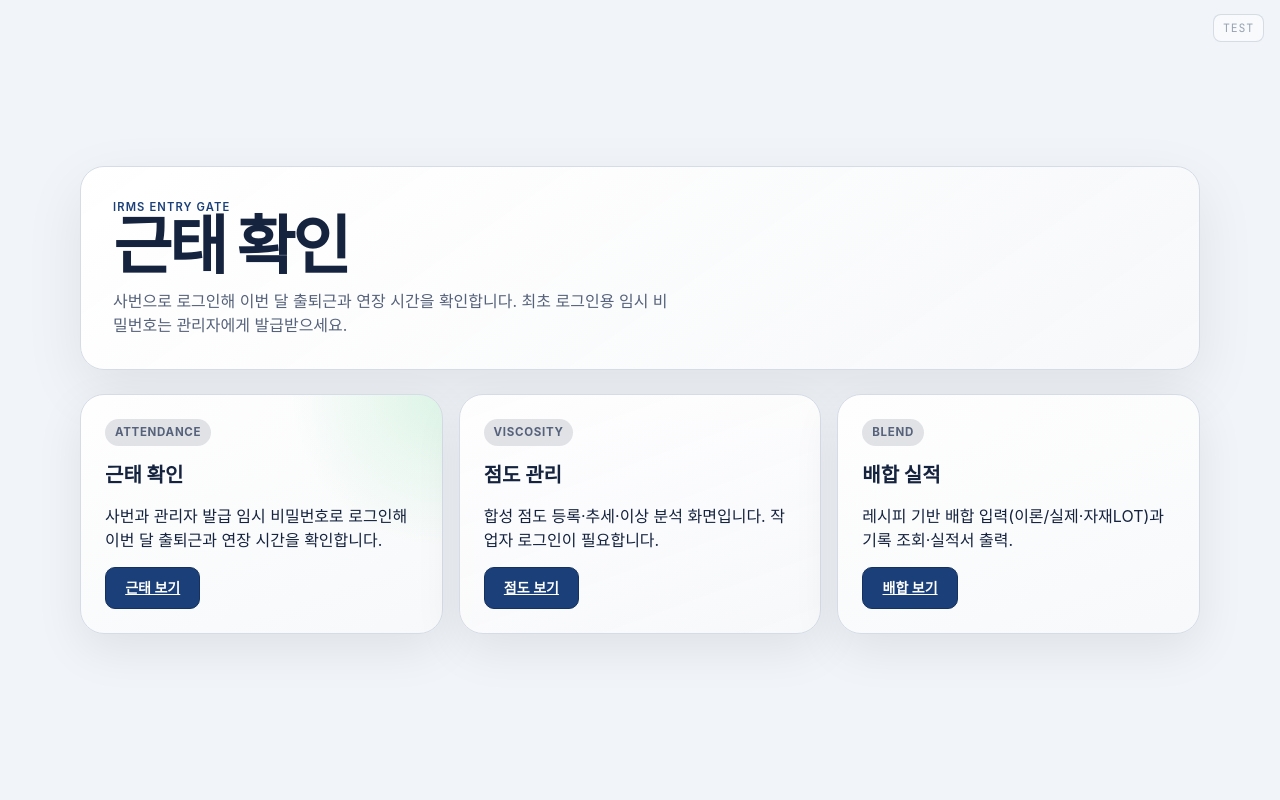
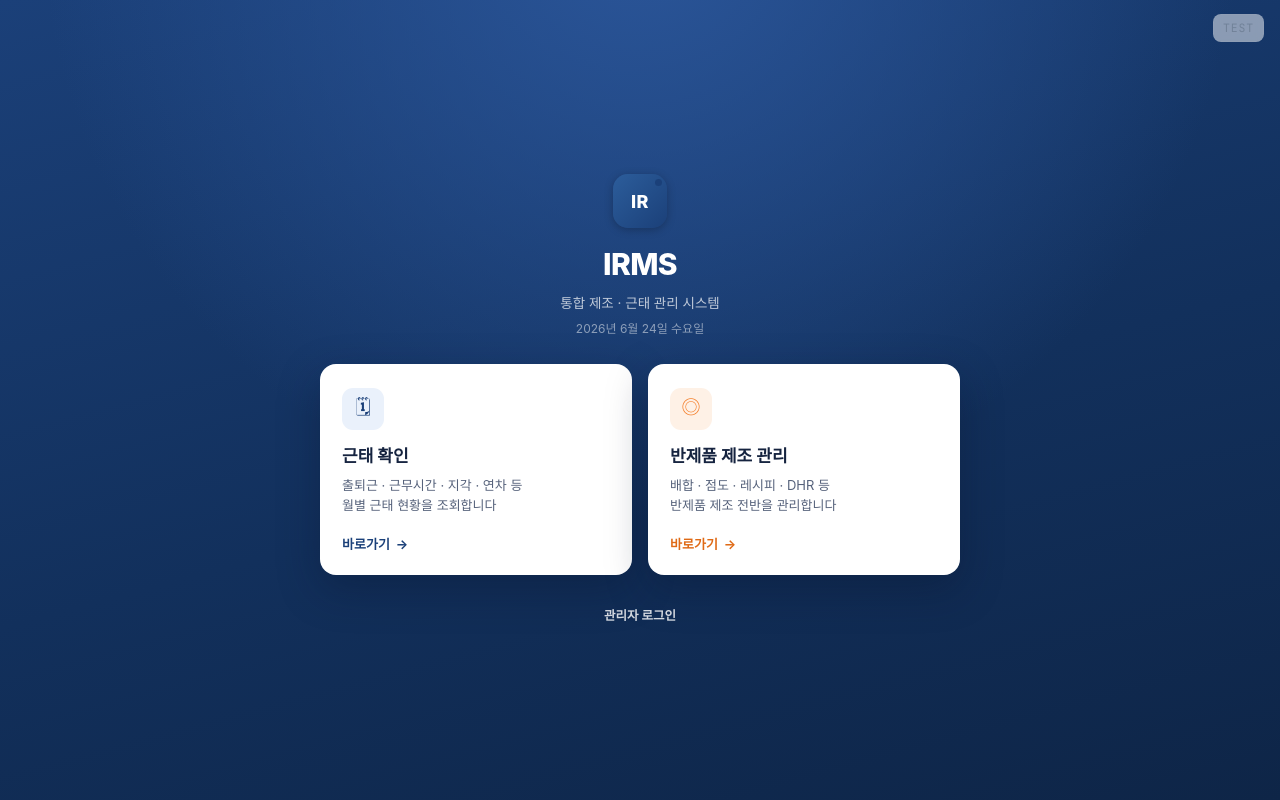
Before and after one commit to ykh00046/IRMS, a Python web app: template templates/entry.html in a window 1280 px wide. Run offline with Jinja, Linux system fonts and the light colour scheme; the template is opened without the code that fills it, so the values that code supplies are empty; some libraries are stand-ins or nearby versions; some web fonts are replaced.

Commit message:
feat(ui): 런처(entry) 시안 이식 — 네이비 게이트 + 2타일 (4/n)
홈 진입 화면을 시안 IRMS.dc 런처로 교체.
- 네이비 그라데이션 배경 + IR 로고(오렌지 닷) + "IRMS / 통합 제조·근태 관리 시스템" + 날짜(JS 렌더)
- 2타일: 근태 확인(/attendance) · 반제품 제조 관리(/blend, 사이드바로 점도·관리 연결) —
  사장님이 시안에서 직접 설계한 2타일 IA를 따름. 배합/점도는 오픈 유지(현장)
- 비로그인=관리자 로그인 링크, 로그인=유저·로그아웃
- access.css에 .launch-* 스타일 추가(기존 access-* 보존)
- 검증: 251 passed, 브라우저에서 시안과 일치 확인

Co-Authored-By: Claude Opus 4.8 <noreply@anthropic.com>

```diff
--- a/static/css/access.css
+++ b/static/css/access.css
@@ -139,6 +139,167 @@
   width: fit-content;
 }
 
+/* =========================================================================
+   런처 (entry.html) — 시안 IRMS.dc 네이비 게이트
+   ========================================================================= */
+
+.launch-body {
+  min-height: 100vh;
+  margin: 0;
+  background:
+    radial-gradient(circle at 50% -10%, #2b569a 0%, transparent 55%),
+    linear-gradient(165deg, #1b4079 0%, #12305c 55%, #0e2547 100%);
+  color: #fff;
+  display: grid;
+  place-items: center;
+  padding: 2rem 1.5rem;
+}
+
+.launch-stage {
+  width: min(640px, 100%);
+  display: flex;
+  flex-direction: column;
+  gap: 26px;
+}
+
+.launch-head {
+  text-align: center;
+  display: flex;
+  flex-direction: column;
+  align-items: center;
+  gap: 6px;
+}
+
+.launch-logo {
+  width: 54px;
+  height: 54px;
+  border-radius: 15px;
+  font-size: 18px;
+  margin-bottom: 8px;
+}
+
+.launch-title {
+  font-size: 30px;
+  font-weight: 800;
+  letter-spacing: -0.02em;
+  color: #fff;
+}
+
+.launch-sub {
+  font-size: 13.5px;
+  color: rgba(255, 255, 255, 0.72);
+}
+
+.launch-date {
+  font-size: 12px;
+  color: rgba(255, 255, 255, 0.5);
+}
+
+.launch-grid {
+  display: grid;
+  grid-template-columns: 1fr 1fr;
+  gap: 16px;
+}
+
+.launch-tile {
+  display: flex;
+  flex-direction: column;
+  gap: 6px;
+  padding: 24px 22px 20px;
+  background: var(--surface, #fff);
+  border-radius: 16px;
+  box-shadow: 0 14px 40px rgba(8, 20, 45, 0.35);
+  text-decoration: none;
+  color: var(--text-primary);
+  transition: transform 0.16s ease, box-shadow 0.16s ease;
+}
+
+.launch-tile:hover {
+  transform: translateY(-3px);
+  box-shadow: 0 20px 52px rgba(8, 20, 45, 0.45);
+}
+
+.launch-tile-ico {
+  width: 42px;
+  height: 42px;
+  border-radius: 11px;
+  display: grid;
+  place-items: center;
+  font-size: 19px;
+  margin-bottom: 8px;
+  background: var(--brand-soft, #eaf1fb);
+  color: var(--brand, #1b4079);
+}
+
+.launch-tile-ico-mfg {
+  background: var(--accent-soft, #fef1e6);
+  color: var(--accent-secondary, #f47c26);
+}
+
+.launch-tile-title {
+  font-size: 17px;
+  font-weight: 700;
+  color: var(--text-primary);
+}
+
+.launch-tile-desc {
+  font-size: 13px;
+  line-height: 1.55;
+  color: var(--text-secondary);
+}
+
+.launch-tile-go {
+  margin-top: 14px;
+  display: flex;
+  align-items: center;
+  gap: 6px;
+  font-size: 13px;
+  font-weight: 700;
+  color: var(--brand, #1b4079);
+}
+
+.launch-tile-go-accent {
+  color: var(--accent-secondary-hover, #df6a16);
+}
+
+.launch-foot {
+  display: flex;
+  align-items: center;
+  justify-content: center;
+  gap: 12px;
+  margin-top: 6px;
+  font-size: 12.5px;
+  color: rgba(255, 255, 255, 0.55);
+}
+
+.launch-foot-link {
+  color: rgba(255, 255, 255, 0.82);
+  text-decoration: none;
+  font-weight: 600;
+}
+
+.launch-foot-link:hover {
+  color: #fff;
+}
+
+.launch-logout {
+  background: rgba(255, 255, 255, 0.12);
+  border-color: rgba(255, 255, 255, 0.22);
+  color: #fff;
+}
+
+.launch-logout:hover:not(:disabled) {
+  background: rgba(255, 255, 255, 0.2);
+  border-color: rgba(255, 255, 255, 0.35);
+  color: #fff;
+}
+
+@media (max-width: 560px) {
+  .launch-grid {
+    grid-template-columns: 1fr;
+  }
+}
+
 .entry-test-corner {
   position: fixed;
   top: 0.85rem;
--- a/templates/entry.html
+++ b/templates/entry.html
@@ -3,7 +3,7 @@
   <head>
     <meta charset="UTF-8" />
     <meta name="viewport" content="width=device-width, initial-scale=1.0" />
-    <title>IRMS · Entry</title>
+    <title>IRMS · 통합 제조 · 근태 관리</title>
     <link rel="preconnect" href="https://fonts.googleapis.com" />
     <link rel="preconnect" href="https://fonts.gstatic.com" crossorigin />
     <link href="https://cdn.jsdelivr.net/gh/orioncactus/pretendard@v1.3.9/dist/web/static/pretendard.min.css" rel="stylesheet" />
@@ -11,55 +11,56 @@
     <link rel="stylesheet" href="/static/css/common.css" />
     <link rel="stylesheet" href="/static/css/access.css" />
   </head>
-  <body>
+  <body class="launch-body">
     <a href="/test" class="entry-test-corner" title="테스트 화면 (계량·관리)">test</a>
 
-    <main class="access-shell">
-      <section class="access-stage">
-        <div class="access-hero">
-          <p class="eyebrow">IRMS Entry Gate</p>
-          <h1>근태 확인</h1>
-          <p class="access-subtitle">
-            사번으로 로그인해 이번 달 출퇴근과 연장 시간을 확인합니다.
-            최초 로그인용 임시 비밀번호는 관리자에게 발급받으세요.
-          </p>
-        </div>
+    <main class="launch-stage">
+      <header class="launch-head">
+        <span class="brand-logo launch-logo">IR</span>
+        <h1 class="launch-title">IRMS</h1>
+        <p class="launch-sub">통합 제조 · 근태 관리 시스템</p>
+        <p class="launch-date" id="launch-date"></p>
+      </header>
 
+      <div class="launch-grid">
+        <a href="/attendance" class="launch-tile">
+          <span class="launch-tile-ico launch-tile-ico-att" aria-hidden="true">🗓</span>
+          <span class="launch-tile-title">근태 확인</span>
+          <span class="launch-tile-desc">출퇴근 · 근무시간 · 지각 · 연차 등<br />월별 근태 현황을 조회합니다</span>
+          <span class="launch-tile-go">바로가기 <span aria-hidden="true">→</span></span>
+        </a>
+        <a href="/blend" class="launch-tile launch-tile-accent">
+          <span class="launch-tile-ico launch-tile-ico-mfg" aria-hidden="true">◎</span>
+          <span class="launch-tile-title">반제품 제조 관리</span>
+          <span class="launch-tile-desc">배합 · 점도 · 레시피 · DHR 등<br />반제품 제조 전반을 관리합니다</span>
+          <span class="launch-tile-go launch-tile-go-accent">바로가기 <span aria-hidden="true">→</span></span>
+        </a>
+      </div>
+
+      <footer class="launch-foot">
         {% if current_user %}
-        <div class="session-card access-session">
-          <div class="session-info">
-            <span class="session-role">{{ current_user.role_label }}</span>
-            <span class="session-user">{{ current_user.display_name }}</span>
-            <span class="session-id">@{{ current_user.username }}</span>
-          </div>
-          <button id="logout-btn" type="button" class="btn compact">로그아웃</button>
-        </div>
+        <span>{{ current_user.display_name }} · {{ current_user.role_label }} · @{{ current_user.username }}</span>
+        <button id="logout-btn" type="button" class="btn compact launch-logout">로그아웃</button>
+        {% else %}
+        <a href="/management/login" class="launch-foot-link">관리자 로그인</a>
         {% endif %}
-
-        <div class="access-grid">
-          <article class="access-card access-card-att">
-            <span class="access-chip">Attendance</span>
-            <h2>근태 확인</h2>
-            <p>사번과 관리자 발급 임시 비밀번호로 로그인해 이번 달 출퇴근과 연장 시간을 확인합니다.</p>
-            <a href="/attendance" class="btn accent access-link">근태 보기</a>
-          </article>
-          <article class="access-card access-card-visc">
-            <span class="access-chip">Viscosity</span>
-            <h2>점도 관리</h2>
-            <p>합성 점도 등록·추세·이상 분석 화면입니다. 작업자 로그인이 필요합니다.</p>
-            <a href="/viscosity" class="btn accent access-link">점도 보기</a>
-          </article>
-          <article class="access-card access-card-blend">
-            <span class="access-chip">Blend</span>
-            <h2>배합 실적</h2>
-            <p>레시피 기반 배합 입력(이론/실제·자재LOT)과 기록 조회·실적서 출력.</p>
-            <a href="/blend" class="btn accent access-link">배합 보기</a>
-          </article>
-        </div>
-      </section>
+      </footer>
     </main>
 
     <div id="toast-root" class="toast-container" role="status" aria-live="polite"></div>
+    <script>
+      (function () {
+        var el = document.getElementById("launch-date");
+        if (el) {
+          el.textContent = new Date().toLocaleDateString("ko-KR", {
+            year: "numeric",
+            month: "long",
+            day: "numeric",
+            weekday: "long",
+          });
+        }
+      })();
+    </script>
     <!-- IRMS common modules: load order matters (core -> mappers/format -> APIs -> ui/audio -> polling -> bootstrap) -->
     <script src="/static/js/common/core.js"></script>
     <script src="/static/js/common/mappers.js"></script>
```
